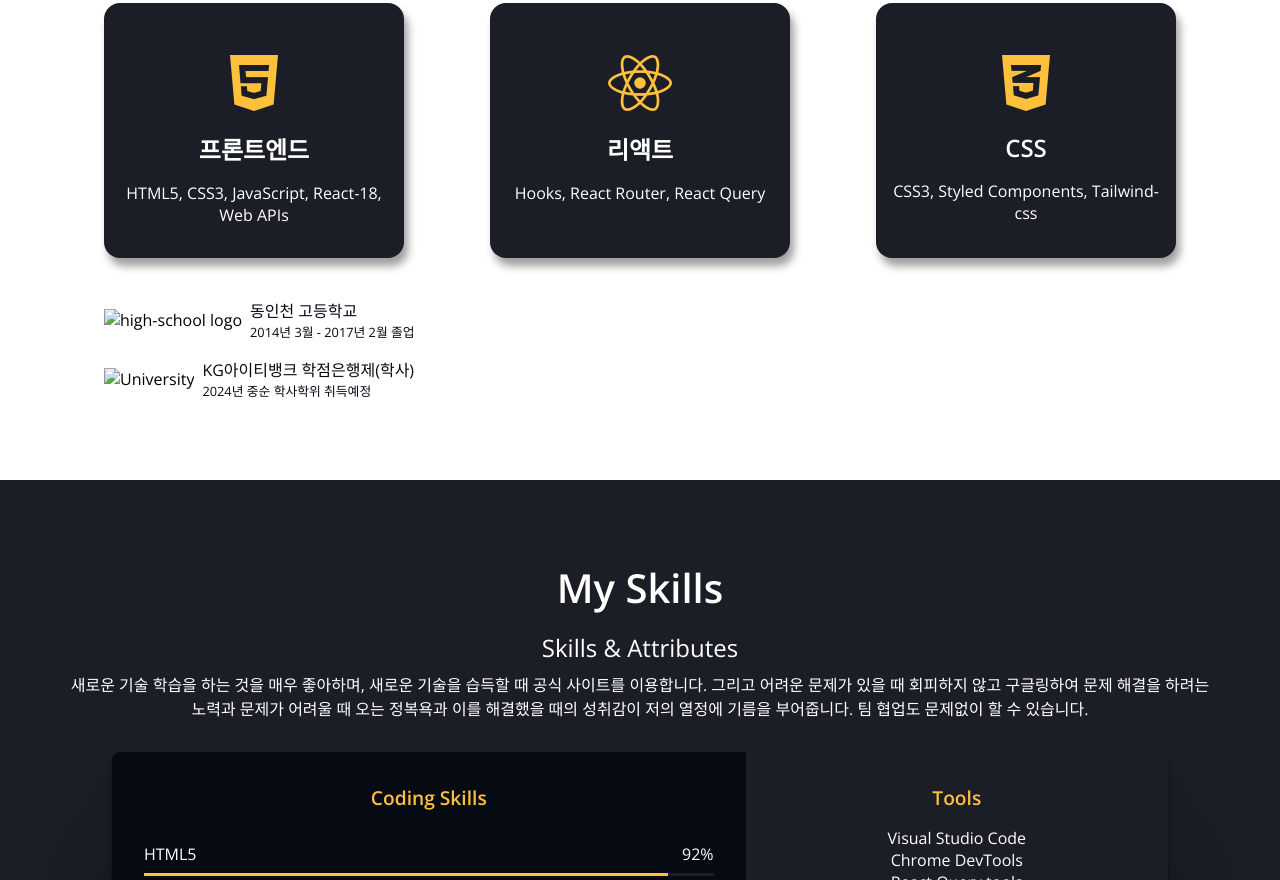
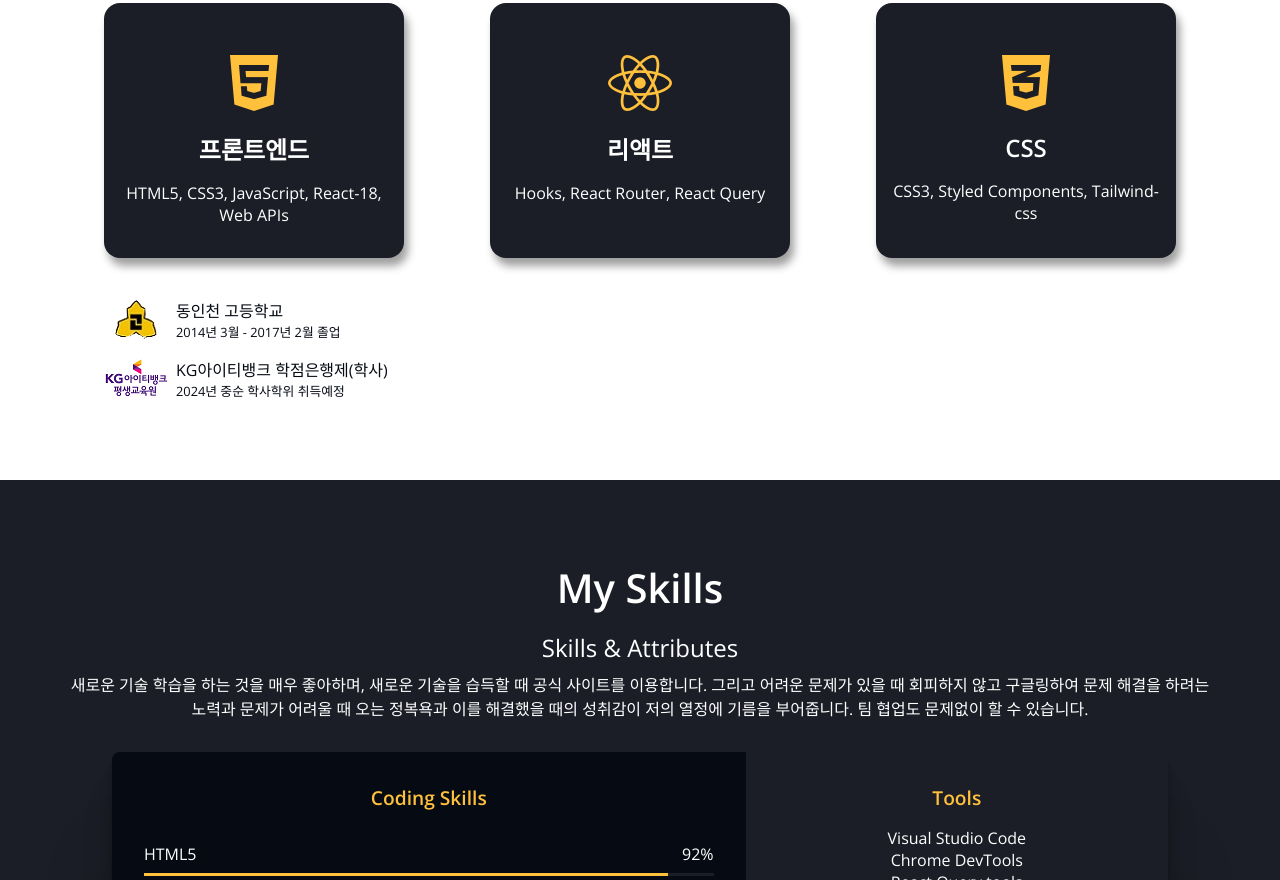
Before and after one commit to SangwonL22/SangwonL22.github.io, a plain HTML site: page index.html in a window 1280 px wide. Shown: the part 1238-2118 px from the top of the page. Drawn offline with nearby package versions, Linux system fonts and the light colour scheme.

Commit message:
fixed images errors

```diff
--- a/index.html
+++ b/index.html
@@ -42,7 +42,7 @@
     <!-- Header -->
     <header class="header">
       <div class="header__logo">
-        <img class="header__logo__img" src="imgs/favicon.ico" alt="logo" />
+        <img class="header__logo__img" src="images/favicon.ico" alt="logo" />
         <h1 class="header__logo__title"><a href="#">Sangwon</a></h1>
       </div>
       <nav class="header__nav">
@@ -125,14 +125,14 @@
         </ul>
         <ul class="schools">
           <li class="school">
-            <img src="imgs/school/high-school.png" alt="high-school logo" />
+            <img src="images/school/high-school.png" alt="high-school logo" />
             <div>
               <p class="school__name">동인천 고등학교</p>
               <p class="school__period">2014년 3월 - 2017년 2월 졸업</p>
             </div>
           </li>
           <li class="school">
-            <img src="imgs/school/University-logo.png" alt="University" />
+            <img src="images/school/University-logo.png" alt="University" />
             <div>
               <p class="school__name">KG아이티뱅크 학점은행제(학사)</p>
               <p class="school__period">2024년 중순 학사학위 취득예정</p>
```
